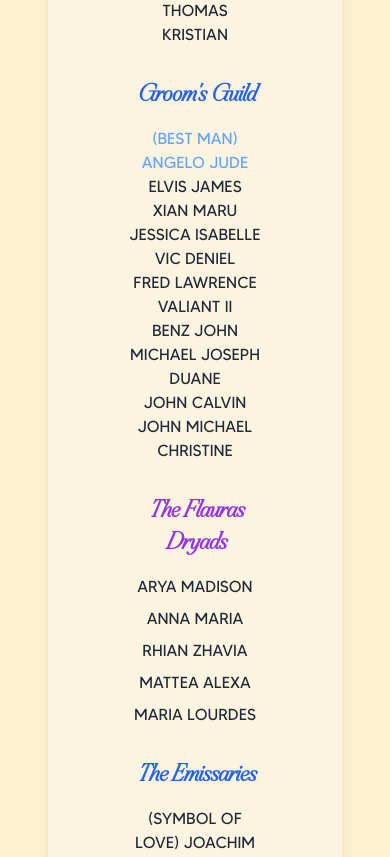
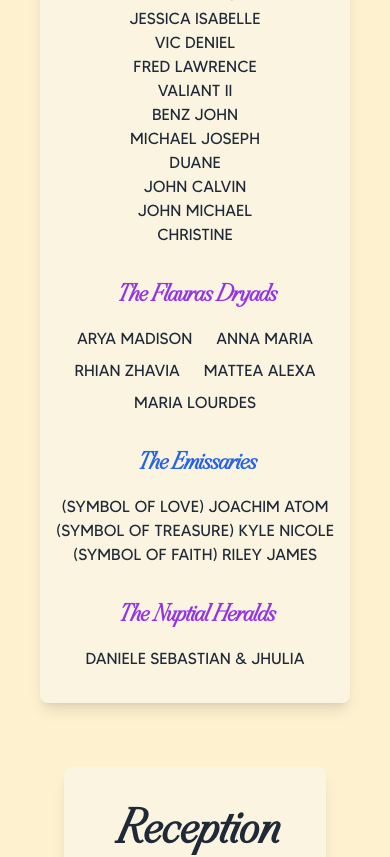
Before and after one commit to kulaizki/imclizyforyou, a Next.js app: page / in a window 390 px wide. Shown: the part 6800-7657 px from the top of the page. Built offline with nearby package versions, Linux system fonts and the light colour scheme.

Commit message:
refactor: add groom's guild and bride's circle responsiveness

```diff
--- a/src/components/Crew.tsx
+++ b/src/components/Crew.tsx
@@ -1,7 +1,7 @@
 export default function Crew() {
   return (
     <div className="flex flex-col items-center justify-center bg-[#fef1cf] gap-y-8 px-8 select-none">
-      <div className="bg-[#faf5e7] bg-opacity-80 rounded-lg shadow-lg p-20 max-w-5xl w-full">
+      <div className="bg-[#faf5e7] bg-opacity-80 rounded-lg shadow-lg px-4 py-8 md:p-20 max-w-5xl w-full">
         <h1 className="text-4xl sm:text-5xl font-wedding font-bold text-gray-800 tracking-wide text-center mb-12">
           <span>The</span>
           <br />
@@ -10,16 +10,15 @@ export default function Crew() {
           <span>Crew</span>
         </h1>
 
-        <div className="flex flex-col md:flex-row items-start justify-between w-full max-w-4xl gap-8">
-
+        <div className="flex flex-col items-center md:flex-row justify-between w-full max-w-4xl gap-8">
           <div className="flex-1 text-center">
             <h2 className="text-2xl sm:text-3xl font-wedding font-semibold text-purple-600">
               Bride&apos;s Circle
             </h2>
-            <p className="text-purple-400 text-base sm:text-lg mt-4 uppercase">
+            <p className="text-purple-400 text-base sm:text-lg mt-4 uppercase whitespace-nowrap">
               (Maid of Honor) Marissa Xuxa
             </p>
-            <p className="text-base sm:text-lg text-gray-800 uppercase">
+            <p className="text-base sm:text-lg text-gray-800 uppercase whitespace-nowrap">
               Karyl Trinidad
             </p>
             <p className="text-base sm:text-lg text-gray-800 uppercase">
@@ -61,10 +60,10 @@ export default function Crew() {
             <h2 className="text-2xl sm:text-3xl font-wedding font-semibold text-blue-600">
               Groom&apos;s Guild
             </h2>
-            <p className="text-blue-400 text-base sm:text-lg mt-4 uppercase">
+            <p className="text-blue-400 text-base sm:text-lg mt-4 uppercase whitespace-nowrap">
               (Best Man) Angelo Jude
             </p>
-            <p className="text-base sm:text-lg text-gray-800 uppercase">
+            <p className="text-base sm:text-lg text-gray-800 uppercase whitespace-nowrap">
               Elvis James
             </p>
             <p className="text-base sm:text-lg text-gray-800 uppercase">
@@ -108,11 +107,11 @@ export default function Crew() {
             The Flauras Dryads
           </h2>
           <div className="flex flex-wrap justify-center mt-4 gap-x-6 gap-y-2 text-base sm:text-lg text-gray-800 uppercase">
-            <p>Arya Madison</p>
-            <p>Anna Maria</p>
-            <p>Rhian Zhavia</p>
-            <p>Mattea Alexa</p>
-            <p>Maria Lourdes</p>
+            <p className="whitespace-nowrap">Arya Madison</p>
+            <p className="whitespace-nowrap">Anna Maria</p>
+            <p className="whitespace-nowrap">Rhian Zhavia</p>
+            <p className="whitespace-nowrap">Mattea Alexa</p>
+            <p className="whitespace-nowrap">Maria Lourdes</p>
           </div>
         </div>
 
@@ -121,9 +120,9 @@ export default function Crew() {
             The Emissaries
           </h2>
           <div className="flex flex-wrap justify-center mt-4 gap-x-8 text-base sm:text-lg text-gray-800 uppercase">
-            <p>(Symbol of Love) Joachim Atom</p>
-            <p>(Symbol of Treasure) Kyle Nicole</p>
-            <p>(Symbol of Faith) Riley James</p>
+            <p className="whitespace-nowrap">(Symbol of Love) Joachim Atom</p>
+            <p className="whitespace-nowrap">(Symbol of Treasure) Kyle Nicole</p>
+            <p className="whitespace-nowrap">(Symbol of Faith) Riley James</p>
           </div>
         </div>
 
@@ -131,7 +130,7 @@ export default function Crew() {
           <h2 className="text-2xl sm:text-3xl font-wedding font-semibold text-purple-600">
             The Nuptial Heralds
           </h2>
-          <p className="text-base sm:text-lg mt-4 text-gray-800 uppercase">
+          <p className="text-base sm:text-lg mt-4 text-gray-800 uppercase whitespace-nowrap">
             Daniele Sebastian & Jhulia
           </p>
         </div>
```
